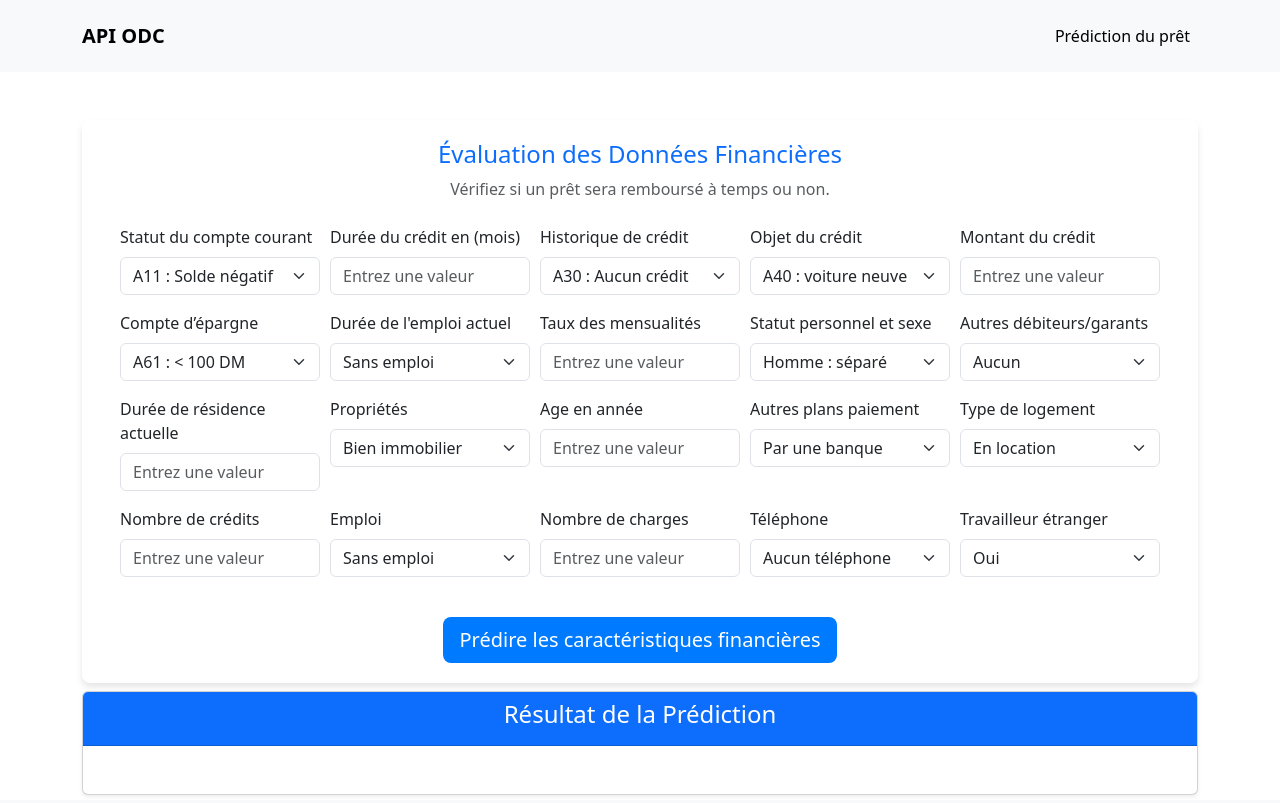
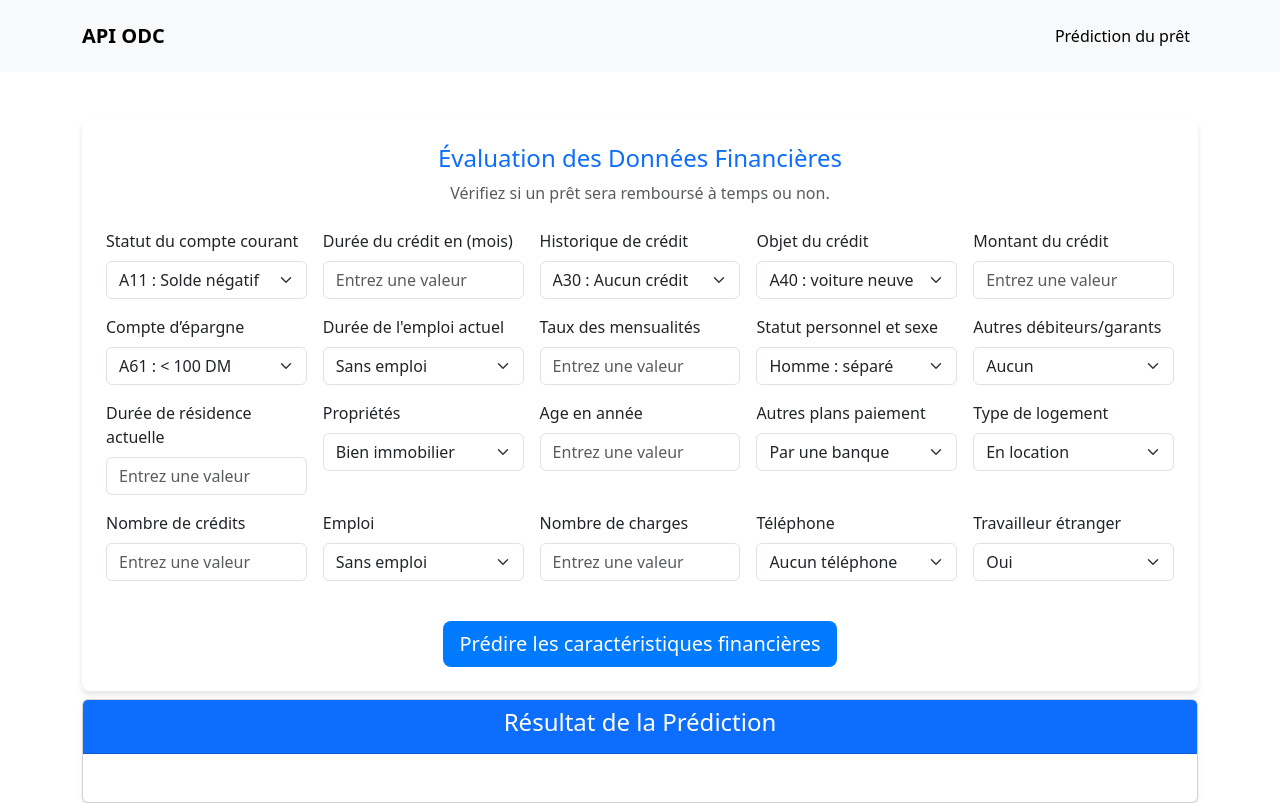
Before and after one commit to Bossitanmady/projet-odc-data-science, a FastAPI app: page / in a window 1280 px wide. Run offline with FastAPI, Linux system fonts and the light colour scheme; parts of the project's set-up code (start-up, migrations or seed data) failed here and were passed over.

Commit message:
correction du projet complet

```diff
--- a/app.py
+++ b/app.py
@@ -34,24 +34,35 @@ class InputVars(BaseModel):
 
 # Création de l'application
 app = FastAPI()
-templates = Jinja2Templates(directory='templates')
+templates = Jinja2Templates(directory="templates")
 
 # Monter le répertoire des fichiers statiques
 app.mount("/static", StaticFiles(directory="static"), name="static")
 
 # Chargement des modèles
+MODEL_PATHS = {
+    "logistic_model": "logistic_regression_model.pkl",
+    "scaler": "scaling.pkl",
+    "label_encoder": "labeling.pkl",
+}
+
+def load_model(path):
+    if not os.path.exists(path):
+        raise FileNotFoundError(f"Le fichier modèle '{path}' est introuvable.")
+    return joblib.load(path)
+
 try:
-    logistic_regression_model = joblib.load('logistic_regression_model.pkl')
-    scaler = joblib.load('scaling.pkl')
-    le = joblib.load('labeling.pkl')
+    logistic_regression_model = load_model(MODEL_PATHS["logistic_model"])
+    scaler = load_model(MODEL_PATHS["scaler"])
+    le = load_model(MODEL_PATHS["label_encoder"])
 except Exception as e:
     raise RuntimeError(f"Erreur lors du chargement des modèles : {str(e)}")
 
 # Colonnes catégorielles
 categorical_columns = [
-    'checking_account_status', 'credit_history', 'purpose', 'savings_account',
-    'personal_status_sex', 'other_debtors', 'property', 'other_installment_plans',
-    'housing', 'job', 'telephone', 'foreign_worker', 'employment_duration'
+    "checking_account_status", "credit_history", "purpose", "savings_account",
+    "personal_status_sex", "other_debtors", "property", "other_installment_plans",
+    "housing", "job", "telephone", "foreign_worker", "employment_duration"
 ]
 
 # Route principale
@@ -60,36 +71,38 @@ async def read_root(request: Request):
     return templates.TemplateResponse("home.html", {"request": request})
 
 # Endpoint pour la prédiction
-@app.post('/predict')
-async def predict(request: Request,
-                   checking_account_status: str = Form(...),
-                   duration_months: int = Form(...),
-                   credit_history: str = Form(...),
-                   purpose: str = Form(...),
-                   credit_amount: int = Form(...),
-                   savings_account: str = Form(...),
-                   employment_duration: str = Form(...),
-                   installment_rate: int = Form(...),
-                   personal_status_sex: str = Form(...),
-                   other_debtors: str = Form(...),
-                   present_residence_years: int = Form(...),
-                   property: str = Form(...),
-                   age_years: int = Form(...),
-                   other_installment_plans: str = Form(...),
-                   housing: str = Form(...),
-                   number_of_credits: int = Form(...),
-                   job: str = Form(...),
-                   dependents: int = Form(...),
-                   telephone: str = Form(...),
-                   foreign_worker: str = Form(...)):
+@app.post("/predict")
+async def predict(
+    request: Request,
+    checking_account_status: str = Form(...),
+    duration_months: int = Form(...),
+    credit_history: str = Form(...),
+    purpose: str = Form(...),
+    credit_amount: int = Form(...),
+    savings_account: str = Form(...),
+    employment_duration: str = Form(...),
+    installment_rate: int = Form(...),
+    personal_status_sex: str = Form(...),
+    other_debtors: str = Form(...),
+    present_residence_years: int = Form(...),
+    property: str = Form(...),
+    age_years: int = Form(...),
+    other_installment_plans: str = Form(...),
+    housing: str = Form(...),
+    number_of_credits: int = Form(...),
+    job: str = Form(...),
+    dependents: int = Form(...),
+    telephone: str = Form(...),
+    foreign_worker: str = Form(...),
+):
     try:
         # Création du DataFrame
         columns = [
-            'checking_account_status', 'duration_months', 'credit_history', 'purpose',
-            'credit_amount', 'savings_account', 'employment_duration', 'installment_rate',
-            'personal_status_sex', 'other_debtors', 'present_residence_years', 'property',
-            'age_years', 'other_installment_plans', 'housing', 'number_of_credits',
-            'job', 'dependents', 'telephone', 'foreign_worker'
+            "checking_account_status", "duration_months", "credit_history", "purpose",
+            "credit_amount", "savings_account", "employment_duration", "installment_rate",
+            "personal_status_sex", "other_debtors", "present_residence_years", "property",
+            "age_years", "other_installment_plans", "housing", "number_of_credits",
+            "job", "dependents", "telephone", "foreign_worker"
         ]
 
         data = [
@@ -103,26 +116,27 @@ async def predict(request: Request,
 
         # Encodage des colonnes catégorielles
         for col in categorical_columns:
-            if col in df.columns:
-                if df[col].iloc[0] in le.classes_:
-                    df[col] = le.transform([df[col].iloc[0]])[0]  # Transforme la valeur
-                else:
-                    df[col] = -1  # Valeur par défaut pour les valeurs inconnues
+            if col in df.columns and df[col].iloc[0] in le.classes_:
+                df[col] = le.transform([df[col].iloc[0]])[0]
+            else:
+                df[col] = -1  # Valeur par défaut pour les valeurs inconnues
 
         # Conversion en float et mise à l'échelle
-        numeric_data = df.astype(float)
-        scaled_data = scaler.transform(numeric_data)
+        df = df.astype(float)
+        scaled_data = scaler.transform(df)
 
         # Prédiction
         prediction = logistic_regression_model.predict(scaled_data)
-
-        result_message = "Il y a un risque que l'individu ne rembourse pas à temps" if prediction[0] == 1 else "Pas de risque, l'individu peut rembourser à temps"
+        result_message = (
+            "Il y a un risque que l'individu ne rembourse pas à temps"
+            if prediction[0] == 1
+            else "Pas de risque, l'individu peut rembourser à temps"
+        )
 
         return templates.TemplateResponse("home.html", {"request": request, "prediction_text": result_message})
     except Exception as e:
-        raise HTTPException(status_code=500, detail=f"Erreur lors de la prédiction : {str(e)}")
+        raise HTTPException(status_code=500, detail="Une erreur est survenue lors de la prédiction.")
 
 # Lancement du serveur
 if __name__ == "__main__":
-    import uvicorn
-    uvicorn.run(app, host="0.0.0.0", port=int(os.environ.get("PORT", 5000)))
+    uvicorn.run(app)
--- a/static/style.css
+++ b/static/style.css
@@ -1,42 +1,61 @@
+:root {
+  --primary-color: #007bff;
+  --primary-hover: #0056b3;
+  --bg-color: #f8f9fa;
+  --white-color: #ffffff;
+  --shadow-color: rgba(0, 0, 0, 0.1);
+}
+
 body {
-    background-color: #f8f9fa;
+  background-color: var(--bg-color);
 }
+
 .form-container {
-    background: #ffffff;
-    border-radius: 8px;
-    box-shadow: 0 4px 6px rgba(0, 0, 0, 0.1);
-    padding: 20px;
+  background: var(--white-color);
+  border-radius: 0.5rem;
+  box-shadow: 0 4px 6px var(--shadow-color);
+  padding: 1.5rem;
 }
+
 .navbar-brand {
   font-weight: bold;
-    color: #007bff;
+  color: var(--primary-color);
 }
+
 .navbar-brand:hover {
-    color: #0056b3;
+  color: var(--primary-hover);
 }
+
 button[type="submit"] {
-    background-color: #007bff;
-    color: white;
+  background-color: var(--primary-color);
+  color: var(--white-color);
   border: none;
+  transition: background-color 0.3s ease-in-out;
 }
+
 button[type="submit"]:hover {
-    background-color: #0056b3;
+  background-color: var(--primary-hover);
 }
+
 .card-header {
-    background-color: #007bff;
-    color: white;
+  background-color: var(--primary-color);
+  color: var(--white-color);
 }
+
 .spinner-border {
   width: 3rem;
   height: 3rem;
 }
-  /* Centrage des lignes dans le formulaire */
+
+/* Centrage et flexibilité des lignes dans le formulaire */
 .form-row {
   display: flex;
   justify-content: center;
-    gap: 10px;
+  gap: 1rem;
+  flex-wrap: wrap; /* Adaptation pour les petits écrans */
 }
+
 .form-row .form-group {
   flex: 1;
-    max-width: 200px;
+  min-width: 200px;
 }
```
Also changed, not shown: .github/workflows/main.yaml, 1 other file. Lines whose indentation alone changed are shown as unchanged.
